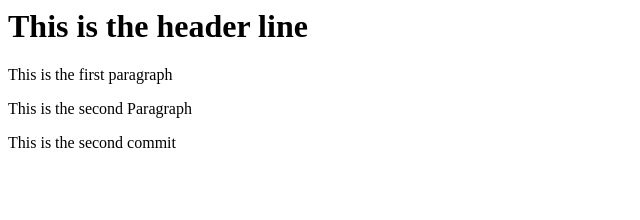
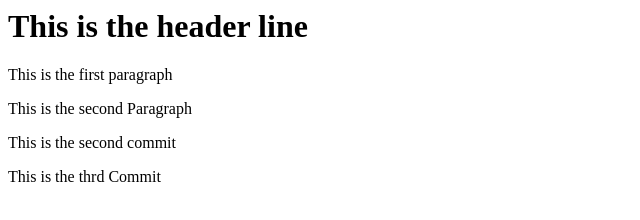
Before and after one commit to NehaHassija/git-test, a plain HTML site: page index.html in a window 1280 px wide. Shown: the whole page, without its empty margins (0-640 px from the left). Drawn offline with Linux system fonts and the light colour scheme.

Commit message:
third commit

```diff
--- a/index.html
+++ b/index.html
@@ -9,6 +9,6 @@
         <p>This is the first paragraph</p>
         <p>This is the second Paragraph</p>
         <p>This is the second commit</p>
-
+        <p>This is the thrd Commit</p>
     </body>
 </html>
```
